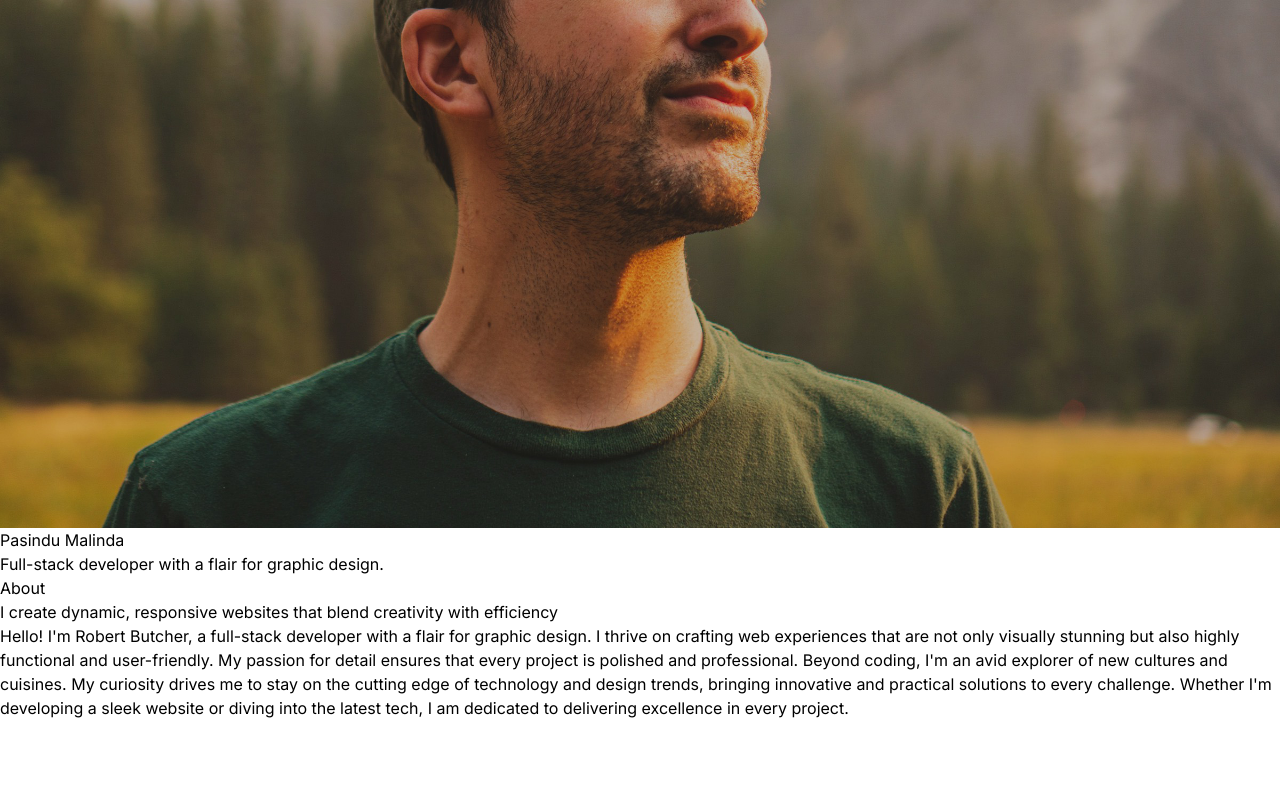
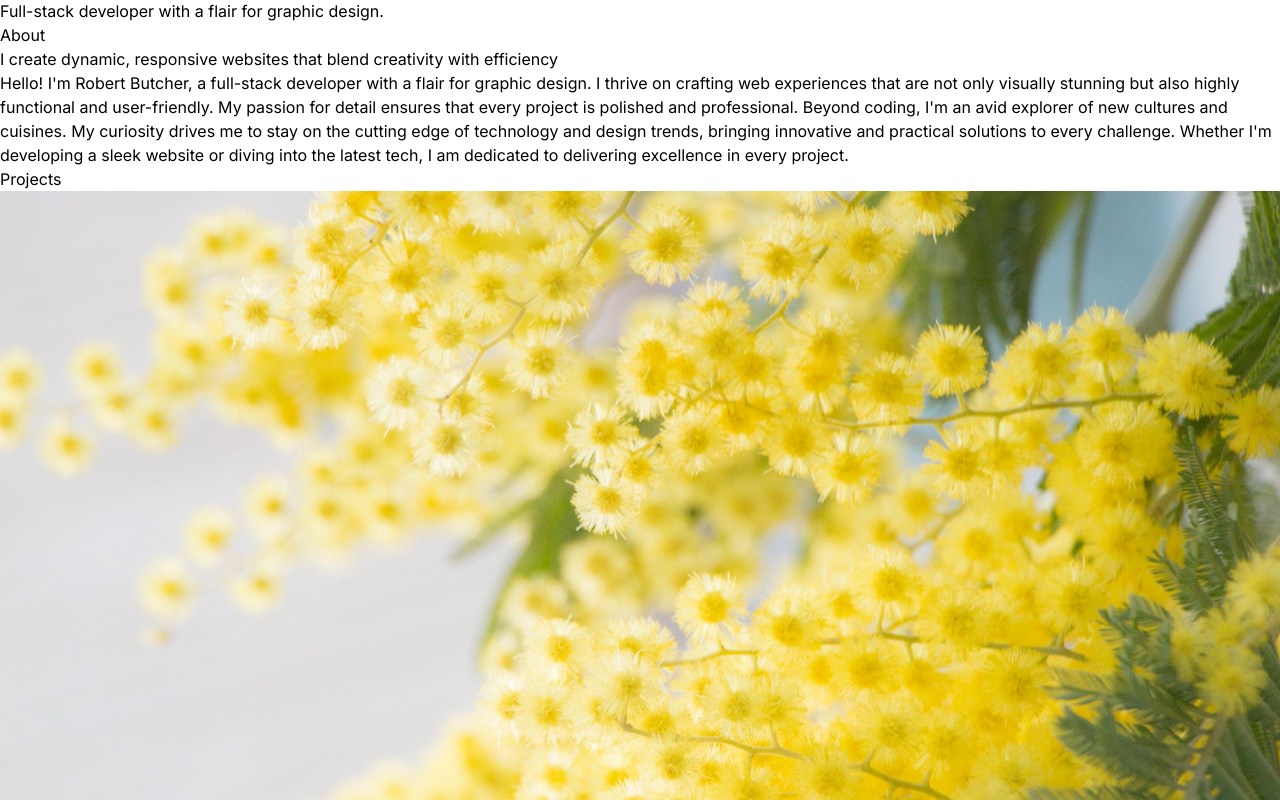
Before and after one commit to PasinduM0056/Pasindu-Malinda-Portfolio-React-Js, a React (Vite) app: page / in a window 1280 px wide. Shown: the part 553-1353 px from the top of the page. Before the commit the page ends 1273 px from the top, so only its background shows below. Built offline with nearby package versions, Linux system fonts and the light colour scheme.

Commit message:
Projects section

```diff
--- a/src/App.jsx
+++ b/src/App.jsx
@@ -2,6 +2,7 @@ import React from 'react'
 import NavBar from "./components/Navbar"
 import HeroSection from './components/HeroSection'
 import About from './components/About'
+import Projects from './components/Projects'
 
 const App = () => {
   return (
@@ -9,6 +10,7 @@ const App = () => {
       <NavBar />
       <HeroSection />
       <About />
+      <Projects />
     </main>
   )
 }
--- /dev/null
+++ b/src/components/Card.jsx
@@ -0,0 +1,17 @@
+import React from 'react'
+
+const Card = ({ image, title, subtitle, link}) => {
+  return (
+    <a href={link} className='m-4 block max-w-sm overflow-hidden rounded-lg'>
+        <div className='relative'>
+            <img className='w-full' src={image} alt={title} />
+            <div className='flex flex-col justify-between p-4 text-white'>
+                <h2 className='mb-2 text-2xl font-bold'>{title}</h2>
+                <p className='mb-4 text-sm font-medium'>{subtitle}</p>
+            </div>
+        </div>
+    </a>
+  )
+}
+
+export default Card
--- a/src/components/HeroSection.jsx
+++ b/src/components/HeroSection.jsx
@@ -1,6 +1,6 @@
 import React from 'react'
 import { PROFILE } from "../constants"
-import profilePic from "../assets/robertButcher1.jpg"
+import profilePic from "../assets/robertButcher1.png"
 
 const HeroSection = () => {
   return (
--- /dev/null
+++ b/src/components/Projects.jsx
@@ -0,0 +1,24 @@
+import React from 'react'
+import {PROJECTS} from "../constants"
+import Card from './Card'
+
+const Projects = () => {
+  return (
+    <div id='projects'>
+        <h2 className='mt-20 text-center text-4xl font-semibold'>Projects</h2>
+        <div className='flex flex-wrap justify-center py-8'>
+            {PROJECTS.map((projects, index) => (
+                <div key={index}>
+                <Card image={projects.image}
+                        title={projects.title}
+                        subtitle={projects.subtitle}
+                        link="#" />
+            </div>
+            ))}
+
+        </div>
+    </div>
+  )
+}
+
+export default Projects
```
Also changed, not shown: src/components/Skills.jsx (added, +9 -0 lines), src/assets/robertButcher1.jpg (deleted), 1 other file (tests, documents, lock files or other folders).
